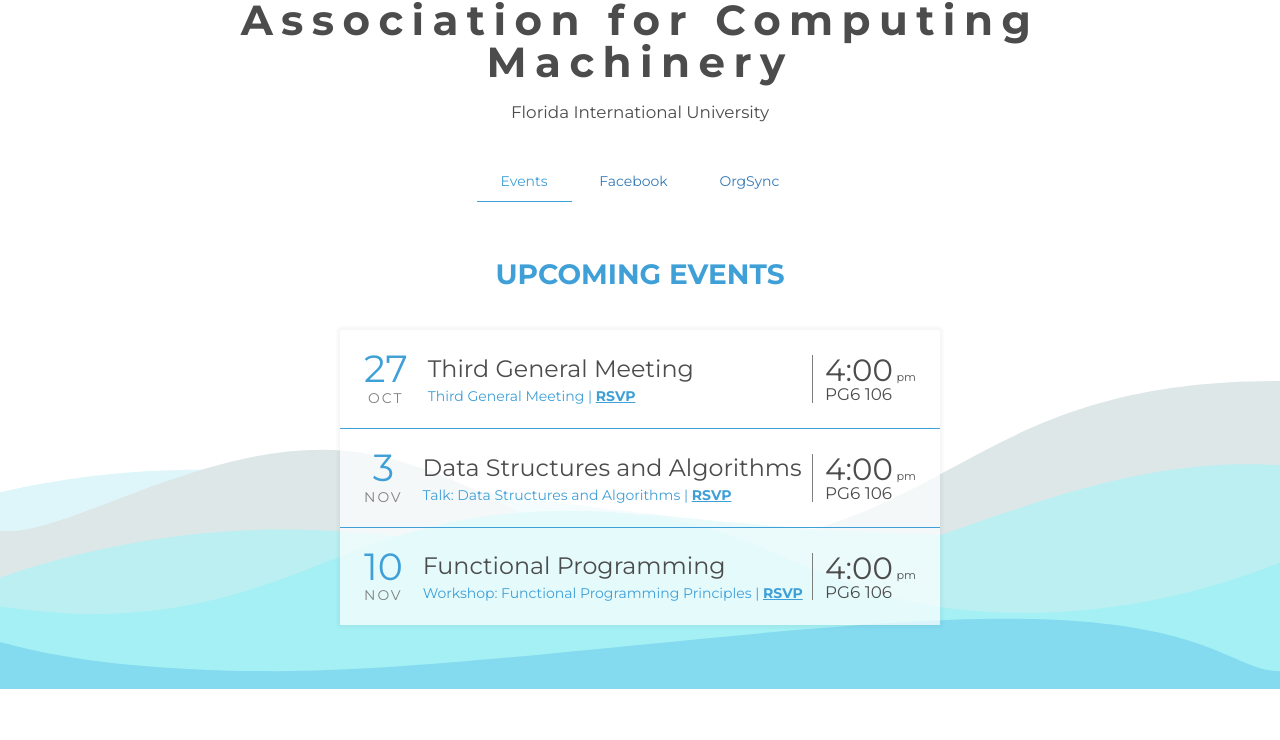
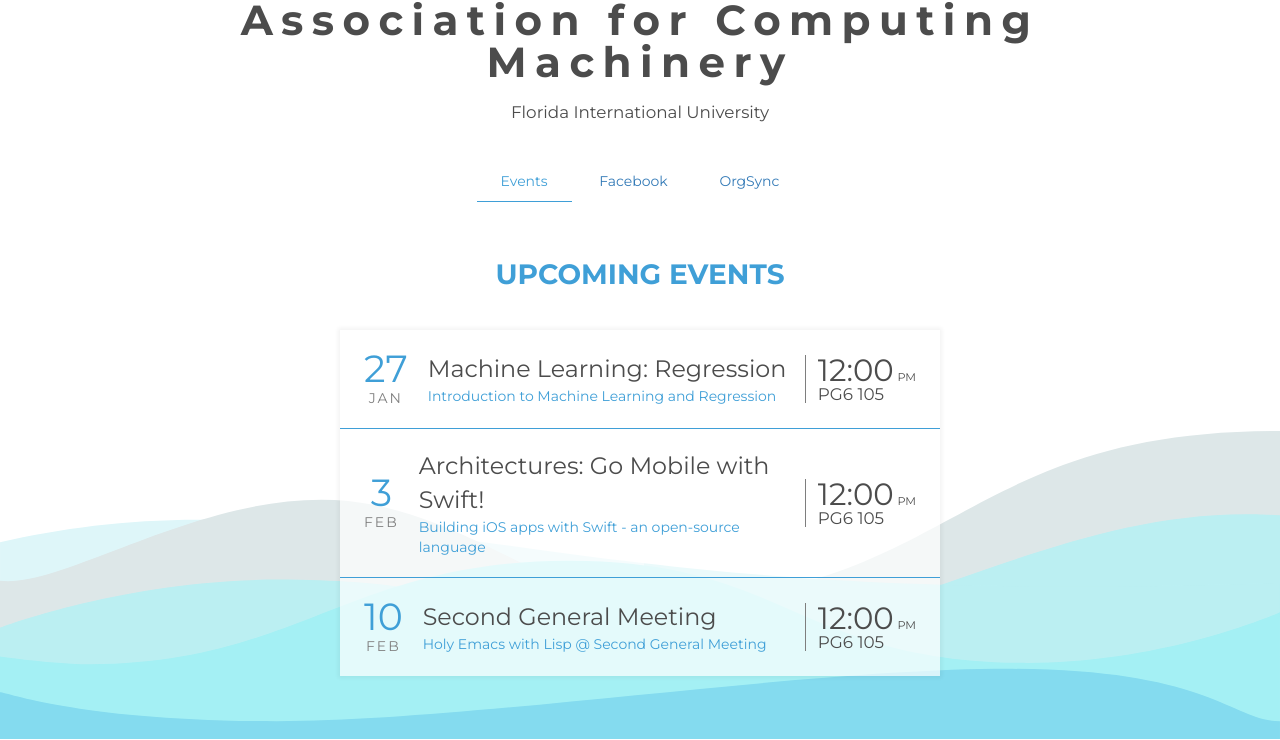
Before and after one commit to fiuacm/website, a website: page index.html in a window 1280 px wide. Shown: the part 295-1035 px from the top of the page. Before the commit the page ends 984 px from the top, so only its background shows below. Drawn offline with Linux system fonts and the light colour scheme.

Commit message:
Updated events

```diff
--- a/index.html
+++ b/index.html
@@ -35,66 +35,66 @@
           <div class="event">
             <div class="date">
               <div class="day">27</div>
-              <div class="month">Oct</div>
+              <div class="month">Jan</div>
             </div>
             <div class="body">
               <div class="title">
-                Third General Meeting
+                Machine Learning: Regression
               </div>
               <div class="subtitle">
-                 Third General Meeting | <a target="_blank" href="https://www.facebook.com/events/586591448210332/">RSVP</a>
+                 Introduction to Machine Learning and Regression
               </div>
             </div>
             <div class="time-location">
               <div class="datetime">
-                <div class="time">4:00</div>
-                <div class="period">pm</div>
+                <div class="time">12:00</div>
+                <div class="period">PM</div>
               </div>
-              <div class="location">PG6 106</div>
+              <div class="location">PG6 105</div>
             </div>
           </div>
 
           <div class="event">
             <div class="date">
               <div class="day">3</div>
-              <div class="month">Nov</div>
+              <div class="month">Feb</div>
             </div>
             <div class="body">
               <div class="title">
-                Data Structures and Algorithms
+                Architectures: Go Mobile with Swift!
               </div>
               <div class="subtitle">
-                 Talk: Data Structures and Algorithms | <a target="_blank" href="https://www.facebook.com/events/769925969777061/">RSVP</a>
+                Building iOS apps with Swift - an open-source language
               </div>
             </div>
             <div class="time-location">
               <div class="datetime">
-                <div class="time">4:00</div>
-                <div class="period">pm</div>
+                <div class="time">12:00</div>
+                <div class="period">PM</div>
               </div>
-              <div class="location">PG6 106</div>
+              <div class="location">PG6 105</div>
             </div>
           </div>
 
           <div class="event">
             <div class="date">
               <div class="day">10</div>
-              <div class="month">Nov</div>
+              <div class="month">Feb</div>
             </div>
             <div class="body">
               <div class="title">
-                Functional Programming
+                Second General Meeting
               </div>
               <div class="subtitle">
-                Workshop: Functional Programming Principles | <a target="_blank" href="https://www.facebook.com/events/1583736428596900/">RSVP</a>
+                Holy Emacs with Lisp @ Second General Meeting
               </div>
             </div>
             <div class="time-location">
               <div class="datetime">
-                <div class="time">4:00</div>
-                <div class="period">pm</div>
+                <div class="time">12:00</div>
+                <div class="period">PM</div>
               </div>
-              <div class="location">PG6 106</div>
+              <div class="location">PG6 105</div>
             </div>
           </div>
 
```
